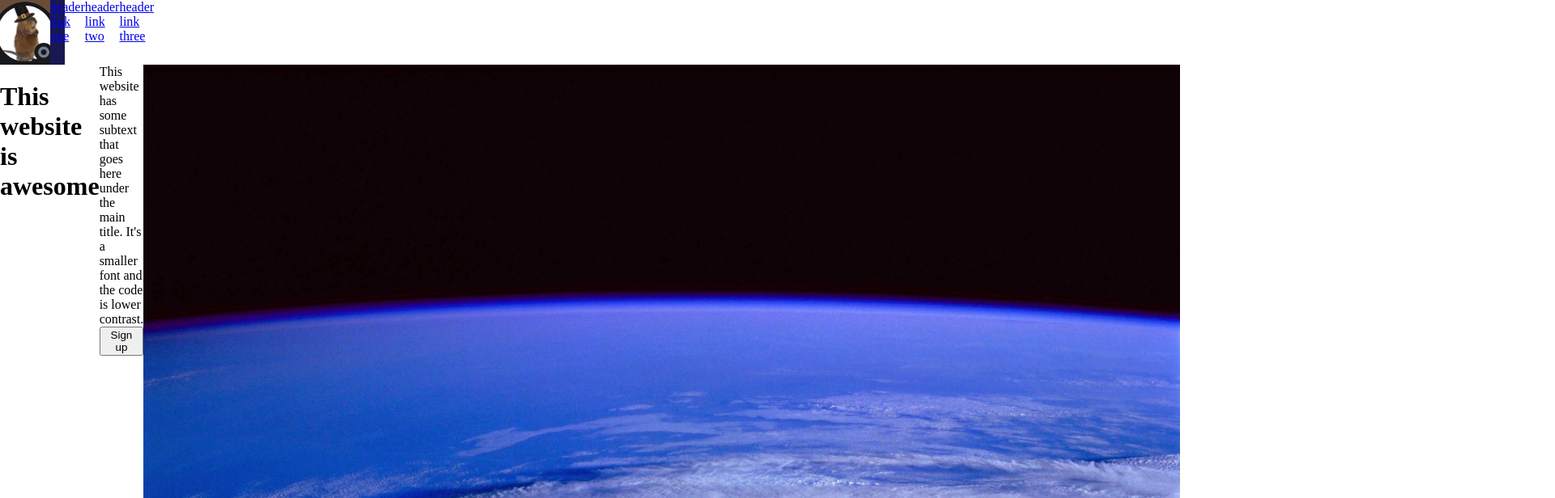
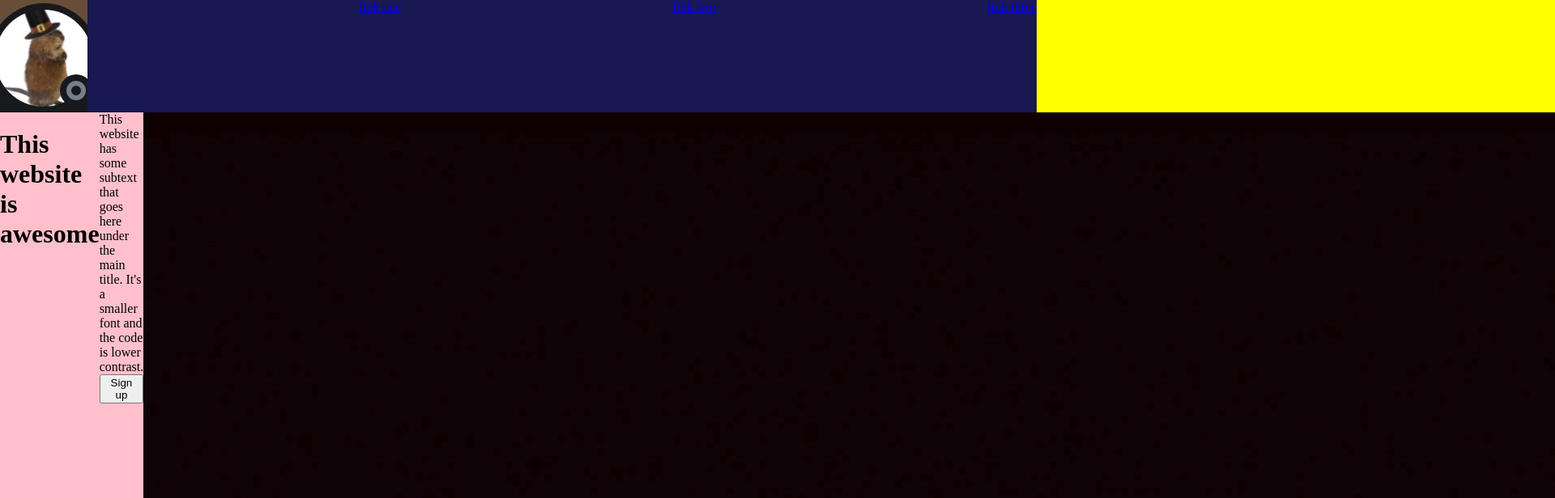
Before and after one commit to MuskratPilgrim/git_landingpage, a plain HTML site: page index.html in a window 1280 px wide. Shown: the top 616 px of the page at 81% size, 1920 px wide, since content can reach past the window. Drawn offline with Linux system fonts and the light colour scheme.

Commit message:
Remove size dimensions from header. This allows header to stretch across top of the page.

```diff
--- a/index.html
+++ b/index.html
@@ -8,9 +8,9 @@
     <body>
         <header>
             <img src="images/logo.png" alt="muskratpilgrim">
-            <a href="dummy link">header link one</a>
-            <a href="dummy link">header link two</a>
-            <a href="dummy link">header link three</a>
+            <div class="header-links"><a href="dummy link">link one</a></div>
+            <div class="header-links"><a href="dummy link">link two</a></div>
+            <div class="header-links"><a href="dummy link">link three</a></div>
         </header>
         <div class="subheader">
             <h1>This website is awesome</h1>
--- a/styles.css
+++ b/styles.css
@@ -4,27 +4,25 @@ body {
     flex: 1 1 auto;
     margin: 0;
     min-height: 100vh;
+    background-color: yellow;
 }
 
 header {
     display: flex;
-    height: 80px;
-    width: 80px;
     background-color: rgb(24, 24, 82);
+    justify-content: space-between;
 }
+
 
 .subheader {
     display: flex;
+    background-color: pink;
 }
 
 .cardzone {
     display: flex;
+    height: 100px;
+    width: 100px;
 }
 
 /*might need to make a separate div class for the images. This section is applying to all images and won't allow for individual customization*/
-
-img {
-    height: 100%;
-    width: 100%;
-    object-fit: contain;
-}
```
